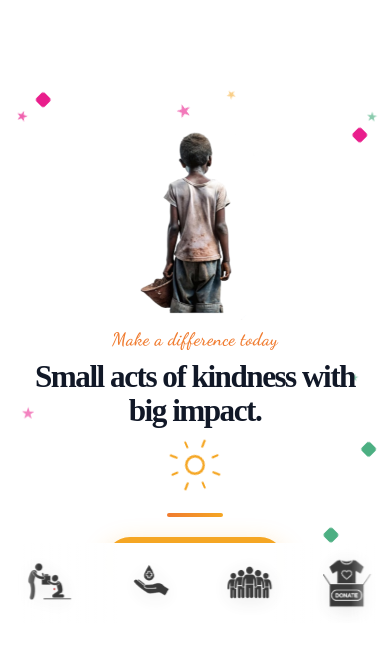
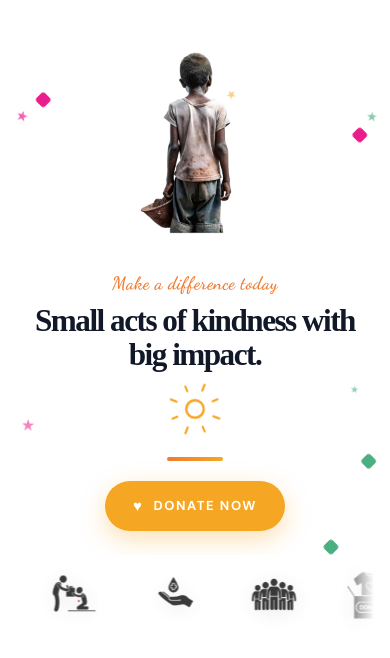
Before and after one commit to Musafaizan/saya, a Next.js app: page /page/hero in a window 390 px wide. Shown: the top 658 px of the page. Built offline with nearby package versions, Linux system fonts and the light colour scheme.

Commit message:
changesss

```diff
--- a/app/page/facilities/facilities.css
+++ b/app/page/facilities/facilities.css
@@ -5,7 +5,7 @@
 ════════════════════════════════════════ */
 .facilities {
   position: relative;
-  background-color: #edfaf6;
+  background-color: #ffffff;
   padding: 100px 80px;
   overflow: hidden;
   font-family: 'DM Sans', sans-serif;
--- a/app/page/hero/hero.css
+++ b/app/page/hero/hero.css
@@ -197,24 +197,20 @@
 /* ════════════════════════════════════════
    ── Keyframes ──
 ════════════════════════════════════════ */
-
 @keyframes starFloat1 {
   0%, 100% { transform: translateY(0px)   rotate(0deg);  }
   50%       { transform: translateY(-13px) rotate(20deg); }
 }
-
 @keyframes starFloat2 {
   0%, 100% { transform: translate(0px, 0px)   rotate(0deg);   }
   33%       { transform: translate(7px, -11px) rotate(15deg);  }
   66%       { transform: translate(-5px, -6px) rotate(-12deg); }
 }
-
 @keyframes starFloat3 {
   0%, 100% { transform: translateY(0px)    rotate(0deg);   }
   40%       { transform: translateY(-10px) rotate(180deg); }
   80%       { transform: translateY(-5px)  rotate(300deg); }
 }
-
 @keyframes floatDot1 {
   0%, 100% { transform: rotate(45deg) translateY(0);    }
   50%       { transform: rotate(45deg) translateY(-9px); }
@@ -231,6 +227,9 @@
 
 /* ════════════════════════════════════════
    ── Sliding Icons Bar ──
+   Desktop: position absolute at bottom
+   Mobile: position relative (in flow) so it
+           naturally pushes content above it
 ════════════════════════════════════════ */
 .hero__slider-wrapper {
   position: absolute;
@@ -239,7 +238,12 @@
   right: 0;
   height: 100px;
   overflow: hidden;
-  background: linear-gradient(90deg, rgba(255,255,255,0.95) 0%, #ffffff 30%, #ffffff 70%, rgba(255,255,255,0.95) 100%);
+  background: linear-gradient(90deg,
+    rgba(255,255,255,0.95) 0%,
+    #ffffff 30%,
+    #ffffff 70%,
+    rgba(255,255,255,0.95) 100%
+  );
   z-index: 1;
   pointer-events: none;
   mask-image: linear-gradient(
@@ -298,10 +302,10 @@
    ── Tablet (≤ 1024px) ──
 ════════════════════════════════════════ */
 @media (max-width: 1024px) {
-  .hero          { padding: 50px 40px; }
-  .hero__content { flex: 0 0 52%; max-width: 52%; }
+  .hero             { padding: 50px 40px; }
+  .hero__content    { flex: 0 0 52%; max-width: 52%; }
   .hero__image-area { flex: 0 0 45%; max-width: 45%; }
-  .hero__img     { max-height: 420px; }
+  .hero__img        { max-height: 420px; }
 
   .hero__slider-item     { width: 140px; }
   .hero__slider-item img { width: 64px; height: 64px; }
@@ -310,21 +314,59 @@
 
 /* ════════════════════════════════════════
    ── Mobile (≤ 768px) ──
+   Slider becomes position:relative so it
+   sits BELOW content in normal flow
 ════════════════════════════════════════ */
 @media (max-width: 768px) {
+  /* Hero becomes a normal column flex — no reverse */
   .hero {
-    flex-direction: column-reverse;
-    padding: 40px 24px 48px;
+    flex-direction: column;
+    padding: 40px 24px 0;    /* ← no bottom padding needed, slider is in flow */
     min-height: unset;
     text-align: center;
     gap: 0;
+    overflow: hidden;
   }
 
+  /* Image on top */
+  .hero__image-area {
+    order: 1;
+    flex: unset;
+    max-width: 72%;
+    width: 72%;
+    margin: 0 auto;
+    padding-top: 0;
+    padding-bottom: 16px;
+    align-items: flex-end;
+    z-index: 1;
+  }
+
+  .hero__img {
+    max-height: 260px;
+    margin-top: 8px;
+  }
+
+  /* Content in middle */
   .hero__content {
+    order: 2;
     flex: unset;
     max-width: 100%;
     align-items: center;
-    padding-top: 8px;
+    padding-top: 16px;
+    padding-bottom: 24px;  /* ← gap between button and slider */
+    z-index: 1;
+  }
+
+  /* Slider at very bottom — in normal flow */
+  .hero__slider-wrapper {
+    order: 3;
+    position: relative;   /* ← KEY FIX: takes up space in flow */
+    bottom: auto;
+    left: auto;
+    right: auto;
+    width: 100%;
+    height: 90px;
+    flex-shrink: 0;
   }
 
   .hero__heading {
@@ -352,45 +394,30 @@
     margin-right: auto;
   }
 
-  .hero__image-area {
-    flex: unset;
-    max-width: 72%;
-    width: 72%;
-    margin: 0 auto;
-    padding-top: 90px;
-    align-items: flex-end;
-  }
-
-  .hero__img {
-    max-height: 260px;
-    margin-top: 8px;
-  }
-
   /* Reposition dots */
-  .hero__dot--pink-top     { display: block; top: 108px; left: 12%; }
-  .hero__dot--pink-right   { display: block; top: 140px; right: 10%; }
-  .hero__dot--green-mid    { display: block; top: unset; bottom: 180px; right: 8%; }
-  .hero__dot--green-bottom { display: block; bottom: 100px; right: 18%; }
+  .hero__dot--pink-top     { top: 108px; left: 12%; }
+  .hero__dot--pink-right   { top: 140px; right: 10%; }
+  .hero__dot--green-mid    { top: unset; bottom: 180px; right: 8%; }
+  .hero__dot--green-bottom { bottom: 100px; right: 18%; }
 
   /* Reposition stars */
-  .hero__star--s1  { top: 120px; left: 4%; }
-  .hero__star--s2  { top: 160px; left: 15%; }
-  .hero__star--s3  { top: 105px; left: 45%; }
-  .hero__star--s4  { top: 200px; left: 60%; }
-  .hero__star--s5  { top: unset; bottom: 200px; left: 5%; }
-  .hero__star--s6  { top: unset; bottom: 120px; left: 28%; }
-  .hero__star--s7  { top: 115px; right: 4%; }
-  .hero__star--s8  { top: 170px; right: 20%; }
-  .hero__star--s9  { top: unset; bottom: 240px; right: 8%; }
-  .hero__star--s10 { top: unset; bottom: 150px; right: 25%; }
-  .hero__star--s11 { top: unset; bottom: 80px;  right: 50%; }
-  .hero__star--s12 { top: 95px;  left: 58%; }
-  .hero__star--s13 { top: unset; bottom: 170px; left: 2%; }
-  .hero__star--s14 { top: unset; bottom: 60px;  left: 48%; }
-  .hero__star--s15 { top: 145px; right: 38%; }
+  .hero__star--s1  { top: 120px;  left: 4%; }
+  .hero__star--s2  { top: 160px;  left: 15%; }
+  .hero__star--s3  { top: 105px;  left: 45%; }
+  .hero__star--s4  { top: 200px;  left: 60%; }
+  .hero__star--s5  { top: unset;  bottom: 200px; left: 5%; }
+  .hero__star--s6  { top: unset;  bottom: 120px; left: 28%; }
+  .hero__star--s7  { top: 115px;  right: 4%; }
+  .hero__star--s8  { top: 170px;  right: 20%; }
+  .hero__star--s9  { top: unset;  bottom: 240px; right: 8%; }
+  .hero__star--s10 { top: unset;  bottom: 150px; right: 25%; }
+  .hero__star--s11 { top: unset;  bottom: 80px;  right: 50%; }
+  .hero__star--s12 { top: 95px;   left: 58%; }
+  .hero__star--s13 { top: unset;  bottom: 170px; left: 2%; }
+  .hero__star--s14 { top: unset;  bottom: 60px;  left: 48%; }
+  .hero__star--s15 { top: 145px;  right: 38%; }
 
-  /* Slider */
-  .hero__slider-wrapper  { height: 90px; }
+  /* Slider sizing */
   .hero__slider-item     { width: 120px; }
   .hero__slider-item img { width: 58px; height: 58px; }
   .hero__slider-track    { animation-duration: 11.5s; }
@@ -400,12 +427,11 @@
    ── Small Mobile (≤ 480px) ──
 ════════════════════════════════════════ */
 @media (max-width: 480px) {
-  .hero { padding: 36px 20px 40px; }
+  .hero { padding: 36px 20px 0; }
 
   .hero__image-area {
     max-width: 82%;
     width: 82%;
-    padding-top: 84px;
   }
   .hero__img { max-height: 230px; }
 
@@ -414,13 +440,11 @@
   .hero__dot--green-mid    { bottom: 160px; right: 6%; }
   .hero__dot--green-bottom { bottom: 80px; right: 14%; }
 
-  /* Thin out stars */
   .hero__star--s2,
   .hero__star--s6,
   .hero__star--s11,
   .hero__star--s14 { display: none; }
 
-  /* Slider */
   .hero__slider-wrapper  { height: 80px; }
   .hero__slider-item     { width: 100px; }
   .hero__slider-item img { width: 52px; height: 52px; }
@@ -431,11 +455,11 @@
    ── Small Mobile (≤ 400px) ──
 ════════════════════════════════════════ */
 @media (max-width: 400px) {
-  .hero          { padding: 32px 16px 36px; }
+  .hero          { padding: 32px 16px 0; }
   .hero__tagline { font-size: 18px; }
   .hero__description { font-size: 15px; }
   .hero__btn     { padding: 15px 28px; font-size: 13px; }
-  .hero__image-area { max-width: 92%; width: 92%; padding-top: 80px; }
+  .hero__image-area { max-width: 92%; width: 92%; }
   .hero__img     { max-height: 200px; }
 
   .hero__star--s4,
```
